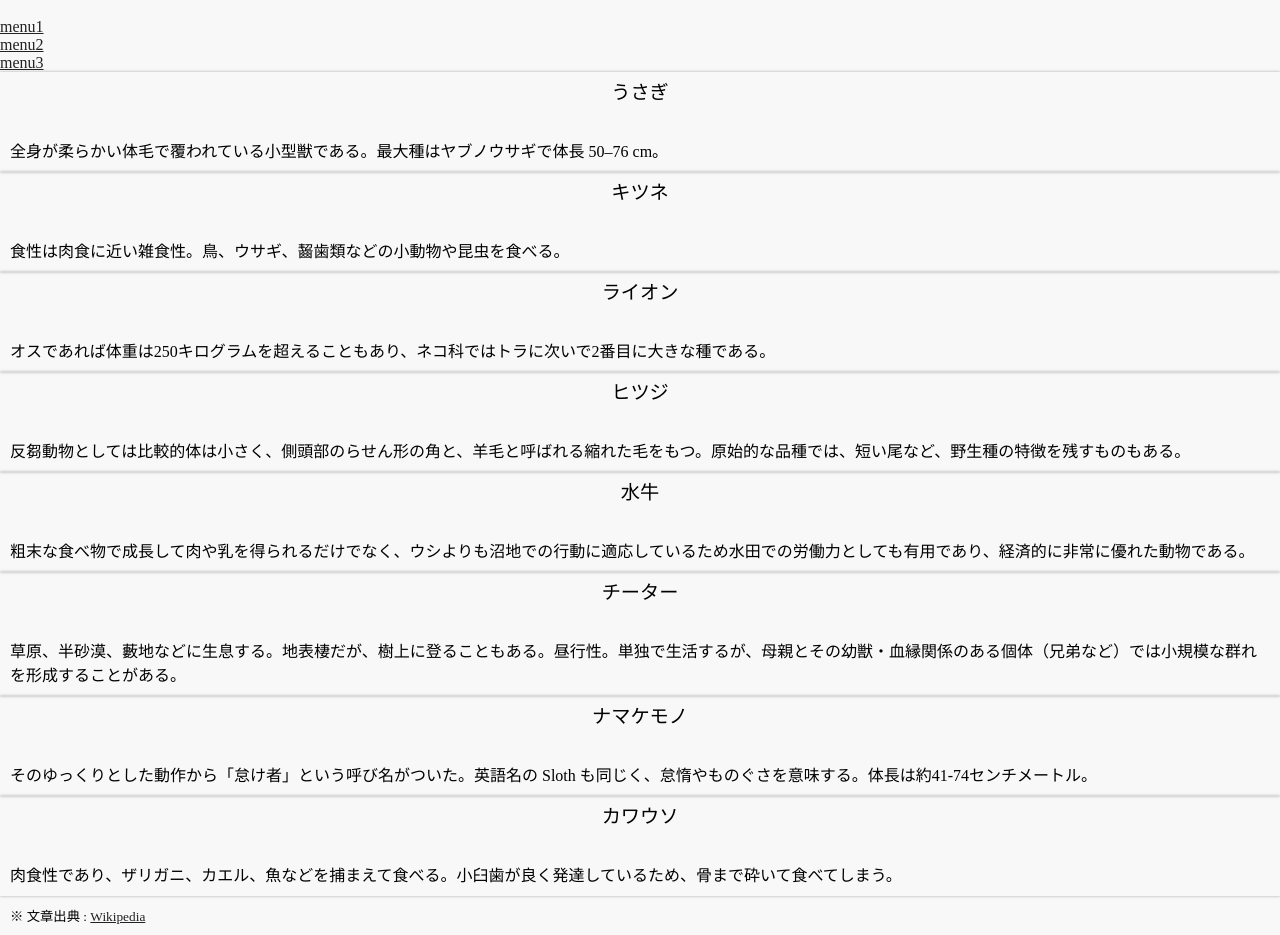
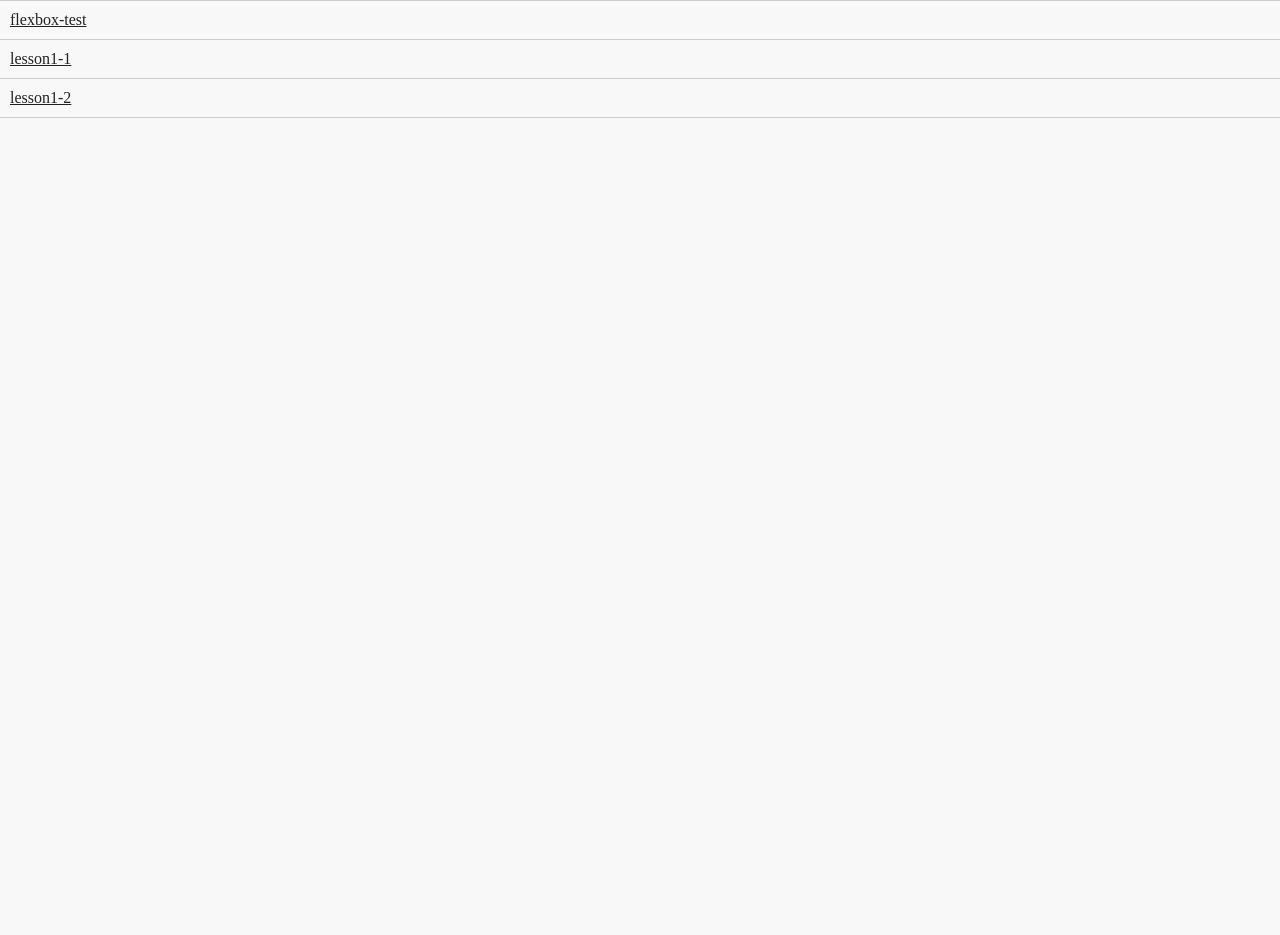
Before and after one commit to tonkotsuboy/flexbox_handson, a website: page 1_Lesson/index.html in a window 1280 px wide. After the commit the page ends 800 px from the top, so only its background shows below. Drawn offline with Linux system fonts and the light colour scheme; files that its build step writes are made by us from their sources.

Commit message:
Lesson : update

```diff
--- a/1_Lesson/index.html
+++ b/1_Lesson/index.html
@@ -8,60 +8,10 @@
   <link rel="stylesheet" href="css/base.css">
 </head>
 <body>
-<header>
-  <img src="images/logo.png" alt="">
-  <ul>
-    <li><a href="#">menu1</a></li>
-    <li><a href="#">menu2</a></li>
-    <li><a href="#">menu3</a></li>
-  </ul>
-</header>
-<main>
-  <div class="animal">
-    <h1>うさぎ</h1>
-    <img src="images/animal1.jpg" alt="">
-    <p>全身が柔らかい体毛で覆われている小型獣である。最大種はヤブノウサギで体長 50–76 cm。</p>
-  </div>
-  <div class="animal">
-    <h1>キツネ</h1>
-    <img src="images/animal2.jpg" alt="">
-    <p>食性は肉食に近い雑食性。鳥、ウサギ、齧歯類などの小動物や昆虫を食べる。</p>
-  </div>
-  <div class="animal">
-    <h1>ライオン</h1>
-    <img src="images/animal3.jpg" alt="">
-    <p>オスであれば体重は250キログラムを超えることもあり、ネコ科ではトラに次いで2番目に大きな種である。</p>
-  </div>
-  <div class="animal">
-    <h1>ヒツジ</h1>
-    <img src="images/animal4.jpg" alt="">
-    <p>反芻動物としては比較的体は小さく、側頭部のらせん形の角と、羊毛と呼ばれる縮れた毛をもつ。原始的な品種では、短い尾など、野生種の特徴を残すものもある。</p>
-  </div>
-  <div class="animal">
-    <h1>水牛</h1>
-    <img src="images/animal5.jpg" alt="">
-    <p>粗末な食べ物で成長して肉や乳を得られるだけでなく、ウシよりも沼地での行動に適応しているため水田での労働力としても有用であり、経済的に非常に優れた動物である。</p>
-  </div>
-  <div class="animal">
-    <h1>チーター</h1>
-    <img src="images/animal6.jpg" alt="">
-    <p>草原、半砂漠、藪地などに生息する。地表棲だが、樹上に登ることもある。昼行性。単独で生活するが、母親とその幼獣・血縁関係のある個体（兄弟など）では小規模な群れを形成することがある。</p>
-  </div>
-  <div class="animal">
-    <h1>ナマケモノ</h1>
-    <img src="images/animal7.jpg" alt="">
-    <p>そのゆっくりとした動作から「怠け者」という呼び名がついた。英語名の Sloth も同じく、怠惰やものぐさを意味する。体長は約41-74センチメートル。</p>
-  </div>
-  <div class="animal">
-    <h1>カワウソ</h1>
-    <img src="images/animal8.jpg" alt="">
-    <p>肉食性であり、ザリガニ、カエル、魚などを捕まえて食べる。小臼歯が良く発達しているため、骨まで砕いて食べてしまう。</p>
-  </div>
-</main>
-<aside>
-  <p>
-    <small>※ 文章出典 : <a href="https://ja.wikipedia.org/wiki/" target="_blank">Wikipedia</a></small>
-  </p>
-</aside>
+<ul>
+  <li><a href="flexbox-test/flexbox-test.html">flexbox-test</a></li>
+  <li><a href="lesson1-1/lesson1-1.html">lesson1-1</a></li>
+  <li><a href="lesson1-2/lesson1-2.html">lesson1-2</a></li>
+</ul>
 </body>
 </html>
--- a/1_Lesson/lssson1-1/css/base.css
+++ b/1_Lesson/lesson1-1/css/base.css
@@ -27,6 +27,7 @@ img {
 /* animalクラス */
 
 .animal {
+  width: 33%;
   box-shadow: 0 0 3px #aaa;
 }
 
```
Also changed, not shown: 1_Lesson/flexbox-test/css/flexbox-test.css (+7 -15 lines), 1_Lesson/flexbox-test/flexbox-test.html (+8 -2 lines), 1_Lesson/lesson1-1/lesson1-1.html (renamed from 1_Lesson/lssson1-1/lesson1-1.html, +3 -1 lines), 1_Lesson/lesson1-2/lesson1-2.html (+2 -2 lines), 1_Lesson/package.json (added, +19 -0 lines), 1_Lesson/lesson1-1/css/lesson1-1.css (added), 1_Lesson/lesson1-1/images/animal1.jpg (renamed from 1_Lesson/lssson1-1/images/animal1.jpg), 1_Lesson/lesson1-1/images/animal2.jpg (renamed from 1_Lesson/lssson1-1/images/animal2.jpg), 1_Lesson/lesson1-1/images/animal3.jpg (renamed from 1_Lesson/lssson1-1/images/animal3.jpg), 1_Lesson/lesson1-1/images/animal4.jpg (renamed from 1_Lesson/lssson1-1/images/animal4.jpg), 1_Lesson/lesson1-1/images/animal5.jpg (renamed from 1_Lesson/lssson1-1/images/animal5.jpg), 1_Lesson/lesson1-1/images/animal6.jpg (renamed from 1_Lesson/lssson1-1/images/animal6.jpg), 1_Lesson/lesson1-1/images/animal7.jpg (renamed from 1_Lesson/lssson1-1/images/animal7.jpg), 1_Lesson/lesson1-1/images/animal8.jpg (renamed from 1_Lesson/lssson1-1/images/animal8.jpg), 1 more files.
